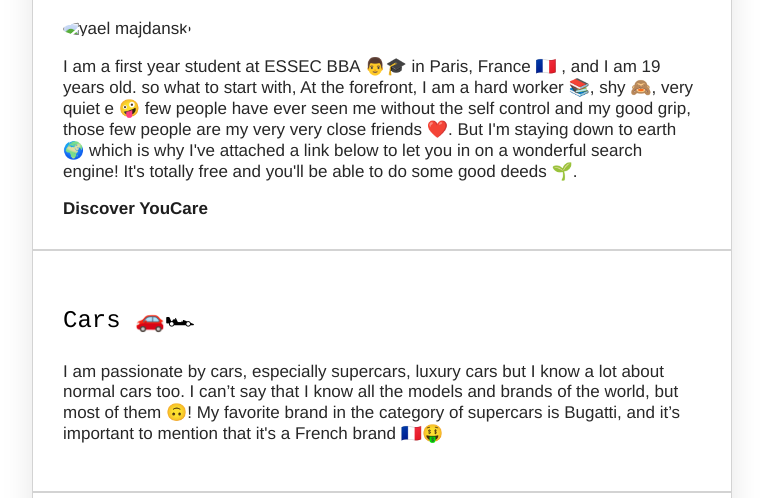
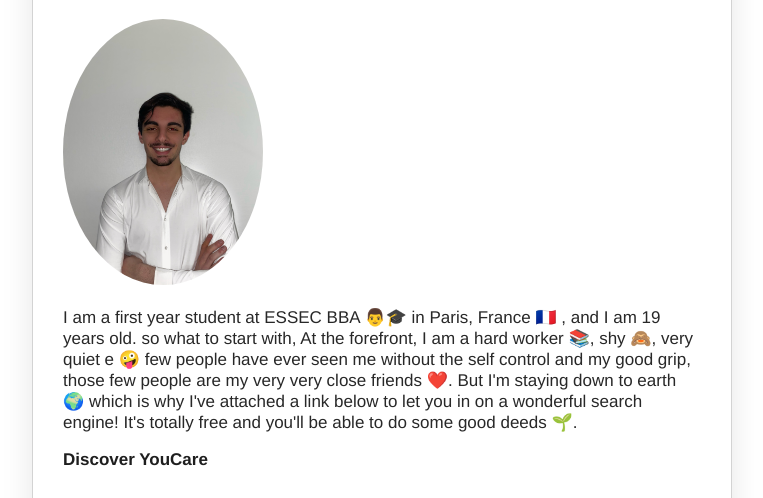
Before and after one commit to yael1202/my-profilee, a plain HTML site: page index.html in a window 1280 px wide. Shown: the part 242-740 px from the top of the page, without its empty margins (258-1021 px from the left). Drawn offline with Linux system fonts and the light colour scheme.

Commit message:
Add files via upload

```diff
--- a/index.html
+++ b/index.html
@@ -19,7 +19,7 @@
         <h1>Hello guys!</h1>
         <h1>Welcome into my world!</h1>
         <h1>By the way, I'm Yaël 😉</h1>
-            <img src="Images/IMG_4433.jpeg" class="img-circle" width="200px" alt="yael majdanski">
+            <img src="profil.jpeg" class="img-circle" width="200px" alt="yael majdanski">
         <p>
           I am a first year student at ESSEC BBA 👨🎓 in Paris, France 🇫🇷 , and I am 19 years old. so what to start with, At the forefront, I am a hard worker 📚, shy 🙈, very quiet e 🤪 few people have ever seen me without the self control and my good grip, those few people are my very very close friends ❤️.
           But I'm staying down to earth 🌍 which is why I've attached a link below to let you in on a wonderful search engine! It's totally free and you'll be able to do some good deeds 🌱.
```
